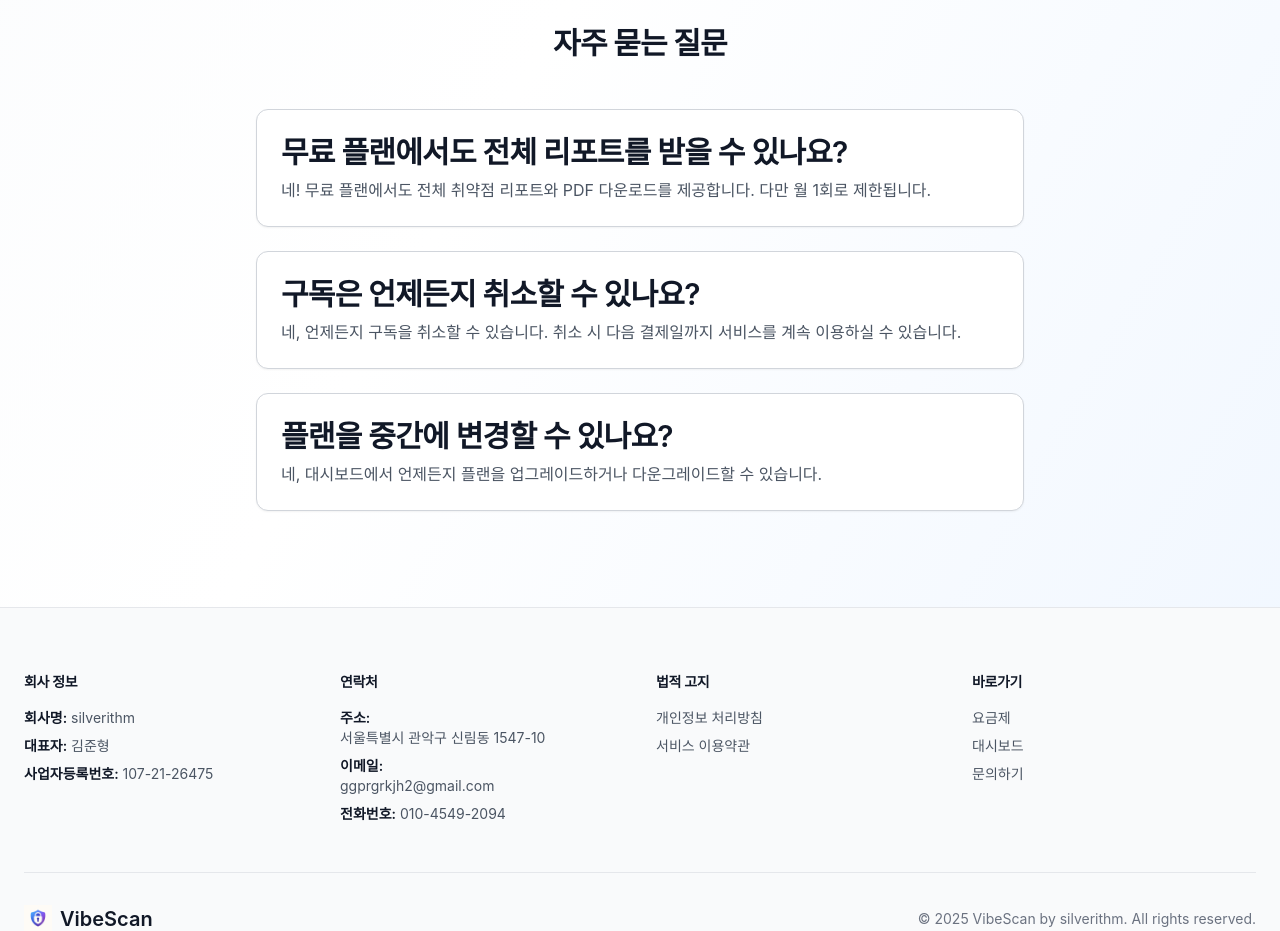
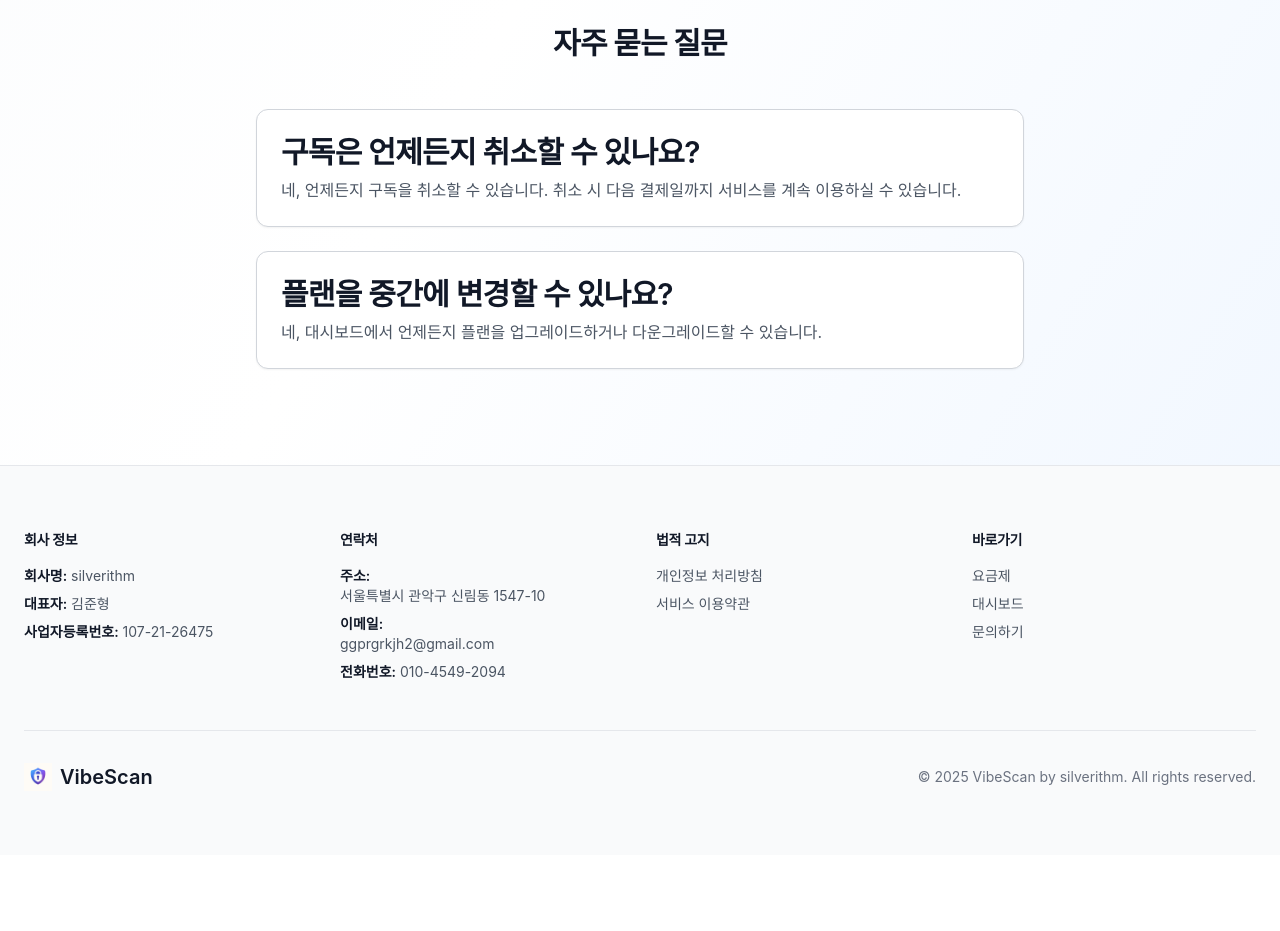
Before and after one commit to richjun-project/vibescan, a Next.js app in the folder frontend/: page /pricing in a window 1280 px wide. Shown: the part 1240-2171 px from the top of the page. After the commit the page ends 2095 px from the top, so only its background shows below. Built offline with nearby package versions, Linux system fonts and the light colour scheme; no server answers.

Commit message:
feat: 사용하지않는 자주 묻는 질문 삭제

```diff
--- a/frontend/app/layout.tsx
+++ b/frontend/app/layout.tsx
@@ -4,21 +4,21 @@ import { Toaster } from 'sonner'
 
 export const metadata: Metadata = {
   metadataBase: new URL(process.env.NEXT_PUBLIC_BASE_URL || 'https://vibescan.io'),
-  title: 'VibeScan - 보안 점검 서비스',
+  title: 'VibeScan - 웹 보안 점검 서비스',
   description: '개발자를 위한 자동화된 보안 취약점 스캔 및 랭킹 서비스',
   icons: {
     icon: '/logo.png',
     apple: '/logo.png',
   },
   openGraph: {
-    title: 'VibeScan - 보안 점검 서비스',
+    title: 'VibeScan - 웹 보안 점검 서비스',
     description: '개발자를 위한 자동화된 보안 취약점 스캔 및 랭킹 서비스',
     images: ['/logo.png'],
     type: 'website',
   },
   twitter: {
     card: 'summary_large_image',
-    title: 'VibeScan - 보안 점검 서비스',
+    title: 'VibeScan - 웹 보안 점검 서비스',
     description: '개발자를 위한 자동화된 보안 취약점 스캔 및 랭킹 서비스',
     images: ['/logo.png'],
   },
--- a/frontend/app/pricing/page.tsx
+++ b/frontend/app/pricing/page.tsx
@@ -328,12 +328,6 @@ export default function PricingPage() {
           <h2 className="text-3xl font-bold text-center mb-12">자주 묻는 질문</h2>
           <div className="space-y-6">
             <Card className="p-6">
-              <h3 className="font-semibold mb-2">무료 플랜에서도 전체 리포트를 받을 수 있나요?</h3>
-              <p className="text-gray-600">
-                네! 무료 플랜에서도 전체 취약점 리포트와 PDF 다운로드를 제공합니다. 다만 월 1회로 제한됩니다.
-              </p>
-            </Card>
-            <Card className="p-6">
               <h3 className="font-semibold mb-2">구독은 언제든지 취소할 수 있나요?</h3>
               <p className="text-gray-600">
                 네, 언제든지 구독을 취소할 수 있습니다. 취소 시 다음 결제일까지 서비스를 계속 이용하실 수 있습니다.
```
